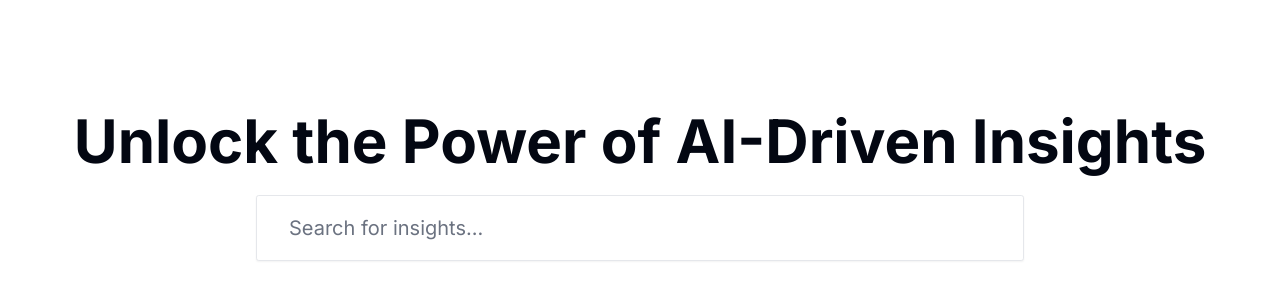
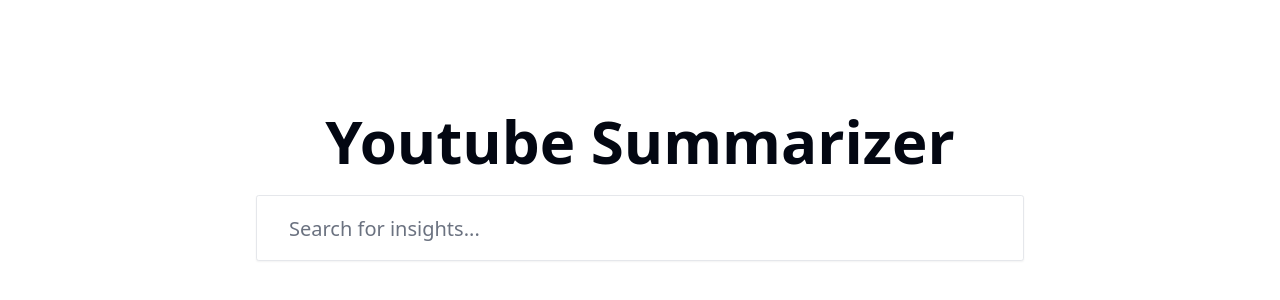
Before and after one commit to nkansah-wireko-brobbey/my-youtube-summarizer, a Next.js app: page / in a window 1280 px wide. Shown: the part 214-514 px from the top of the page. Built offline with nearby package versions, Linux system fonts and the light colour scheme.

Commit message:
feat: Implement dark mode

```diff
--- a/app/globals.css
+++ b/app/globals.css
@@ -1,6 +1,7 @@
 @tailwind base;
 @tailwind components;
 @tailwind utilities;
+
 
 
 @layer base {
--- a/app/layout.tsx
+++ b/app/layout.tsx
@@ -1,6 +1,7 @@
 import type { Metadata } from "next";
 import { Inter } from "next/font/google";
 import "./globals.css";
+import { ThemeProvider } from "@/components/theme-provider";
 
 const inter = Inter({ subsets: ["latin"] });
 
@@ -15,8 +16,18 @@
   children: React.ReactNode;
 }>) {
   return (
-    <html lang="en">
-      <body className={inter.className}>{children}</body>
-    </html>
+    <html lang="en" suppressHydrationWarning>
+        <head />
+        <body>
+          <ThemeProvider
+            attribute="class"
+            defaultTheme="system"
+            enableSystem
+            disableTransitionOnChange
+          >
+            {children}
+          </ThemeProvider>
+        </body>
+      </html>
   );
 }
--- a/app/page.tsx
+++ b/app/page.tsx
@@ -4,7 +4,7 @@
 export default function Home() {
   return (
     <div className="flex flex-col items-center justify-center h-screen">
-      <h1 className="text-6xl font-bold text-center mb-6">Unlock the Power of AI-Driven Insights</h1>
+      <h1 className="text-6xl font-bold text-center mb-6">Youtube Summarizer</h1>
       <div className="w-full max-w-3xl">
         <Input
           type="search"
--- /dev/null
+++ b/components/theme-provider.tsx
@@ -0,0 +1,9 @@
+"use client"
+
+import * as React from "react"
+import { ThemeProvider as NextThemesProvider } from "next-themes"
+import { type ThemeProviderProps } from "next-themes/dist/types"
+
+export function ThemeProvider({ children, ...props }: ThemeProviderProps) {
+  return <NextThemesProvider {...props}>{children}</NextThemesProvider>
+}
```
Also changed, not shown: 1 other file (tests, documents, lock files or other folders).
